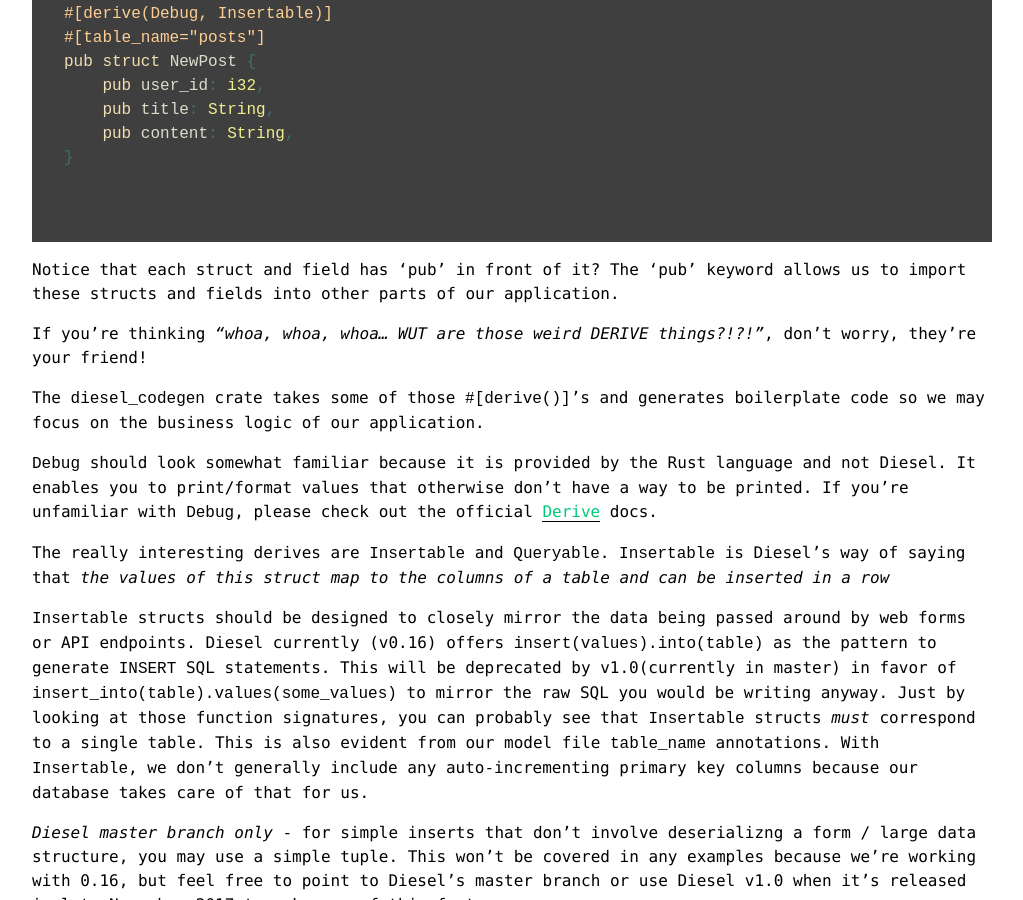
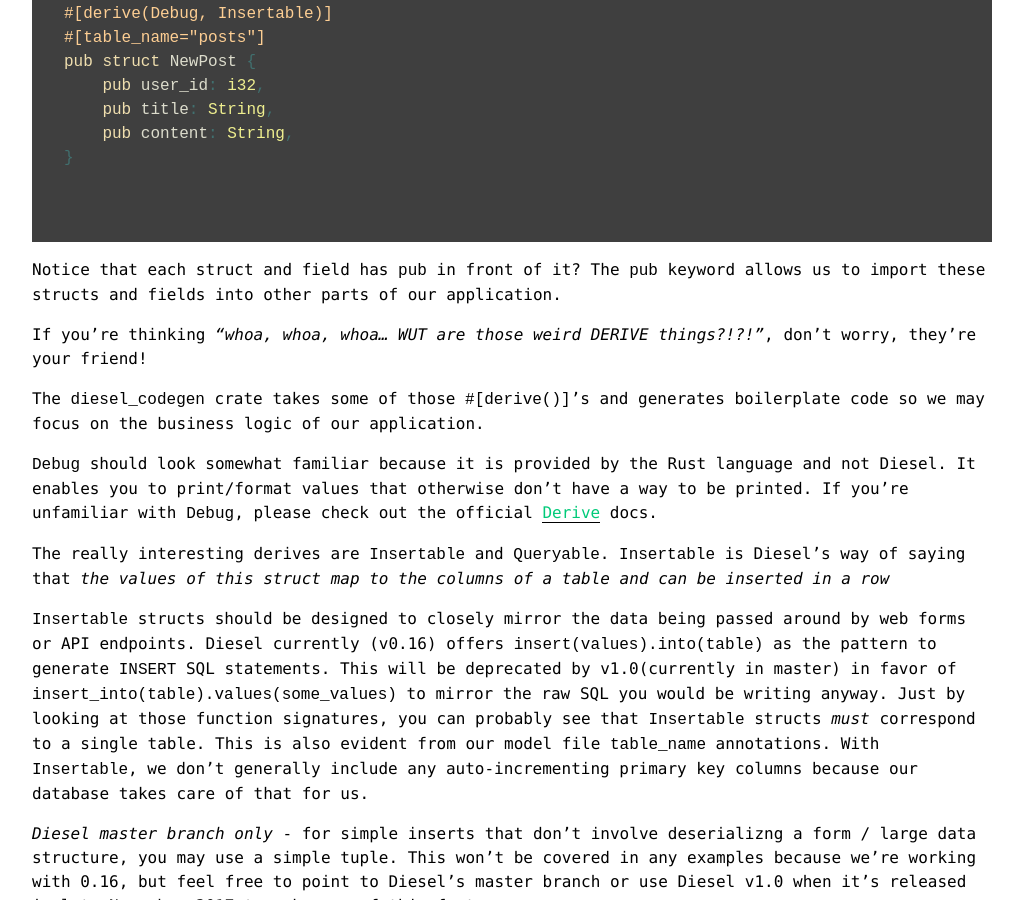
Before and after one commit to notryanb/notryanb.github.io, a Jekyll site: the page built from _posts/2017-10-06-rust-blog-series-2.md, in a window 1280 px wide and 900 px high, scrolled down 2383 px. Shown: the whole window, without its empty margins (128-1151 px from the left). Built offline with Jekyll 4.4.1, drawn with Linux system fonts in a browser that asks for light colours; some of the changed lines change nothing that is shown; some of the changed text lies outside the part shown.

Commit message:
apparently I'm bad at predicting markdown results. Be sure to add all 'teh pubs'

````diff
--- a/_posts/2017-10-06-rust-blog-series-2.md
+++ b/_posts/2017-10-06-rust-blog-series-2.md
@@ -124,7 +124,7 @@
 
 ```
 
-Notice that each struct and field has 'pub' in front of it? The 'pub' keyword allows us to import these structs and fields into other parts of our application.
+Notice that each struct and field has `pub` in front of it? The `pub` keyword allows us to import these structs and fields into other parts of our application.
 
 If you're thinking *"whoa, whoa, whoa... WUT are those weird DERIVE things?!?!"*,
 don't worry, they're your friend!
@@ -861,24 +861,24 @@
 
 // Add that `Serialize` derive
 #[derive(Debug, Queryable, Serialize)]
-struct User {
-    id: i32,
-    first_name: String,
-    last_name: String,
-    email: String,
-    password: String,
+pub struct User {
+    pub id: i32,
+    pub first_name: String,
+    pub last_name: String,
+    pub email: String,
+    pub password: String,
 }
 
 // ... obfuscated code
 
 // And again here.
 #[derive(Debug, Queryable, Serialize)]
-struct Post {
-    id: i32,
-    user_id: i32,
-    title: String,
-    content: String,
-    published: bool,
+pub struct Post {
+    pub id: i32,
+    pub user_id: i32,
+    pub title: String,
+    pub content: String,
+    pub published: bool,
 }
 
 // ... obfuscated code
@@ -1040,38 +1040,38 @@
 use schema::{posts, users};
 
 #[derive(Debug, Queryable, Serialize)]
-struct User {
-    id: i32,
-    first_name: String,
-    last_name: String,
-    email: String,
-    password: String,
+pub struct User {
+    pub id: i32,
+    pub first_name: String,
+    pub last_name: String,
+    pub email: String,
+    pub password: String,
 }
 
 #[derive(Debug, Insertable)]
 #[table_name="users"]
-struct NewUser {
-    first_name: String,
-    last_name: String,
-    email: String,
-    password: String,
+pub struct NewUser {
+    pub first_name: String,
+    pub last_name: String,
+    pub email: String,
+    pub password: String,
 }
 
 #[derive(Debug, Queryable, Serialize)]
-struct Post {
-    id: i32,
-    user_id: i32,
-    title: String,
-    content: String,
-    published: bool,
+pub struct Post {
+    pub id: i32,
+    pub user_id: i32,
+    pub title: String,
+    pub content: String,
+    pub published: bool,
 }
 
 #[derive(Debug, Insertable)]
 #[table_name="posts"]
-struct NewPost {
-    user_id: i32,
-    title: String,
-    content: String,
+pub struct NewPost {
+    pub user_id: i32,
+    pub title: String,
+    pub content: String,
 }
 
 ```
````
